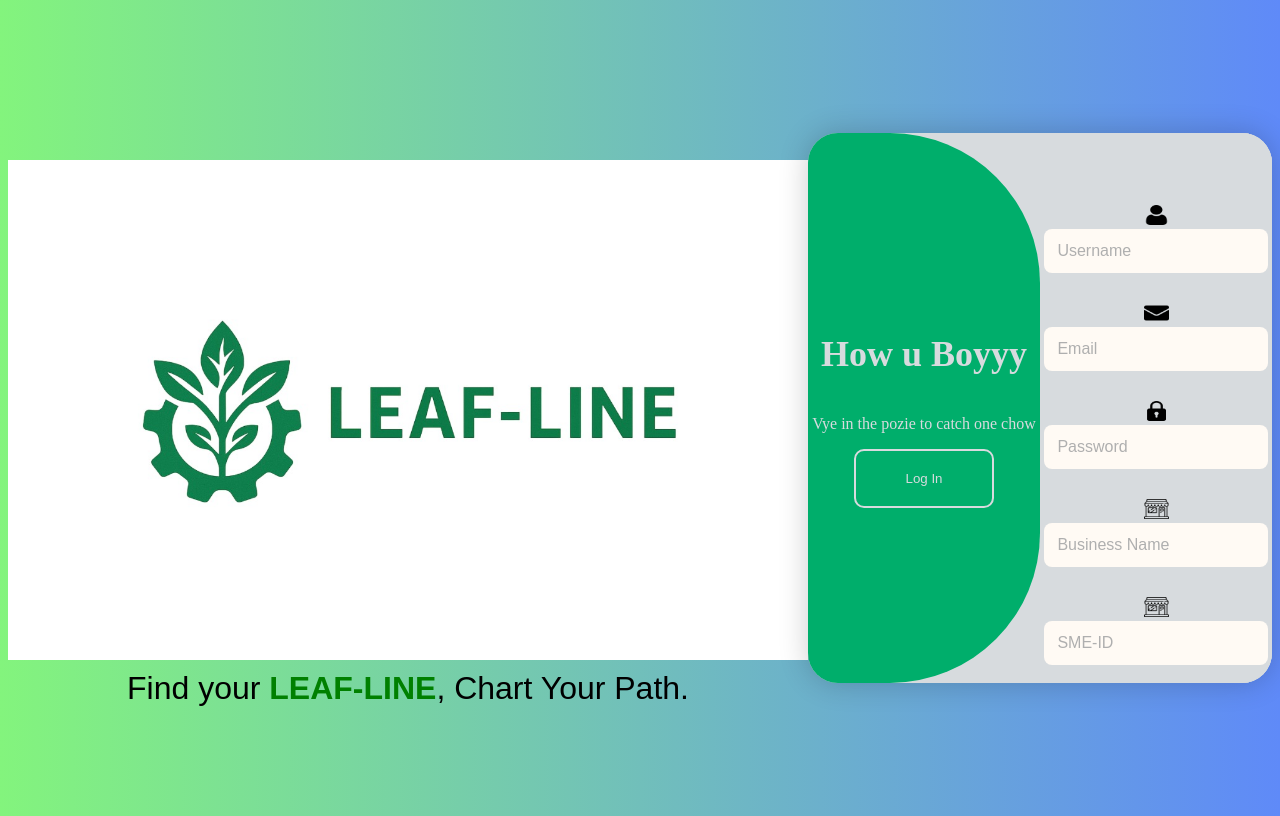
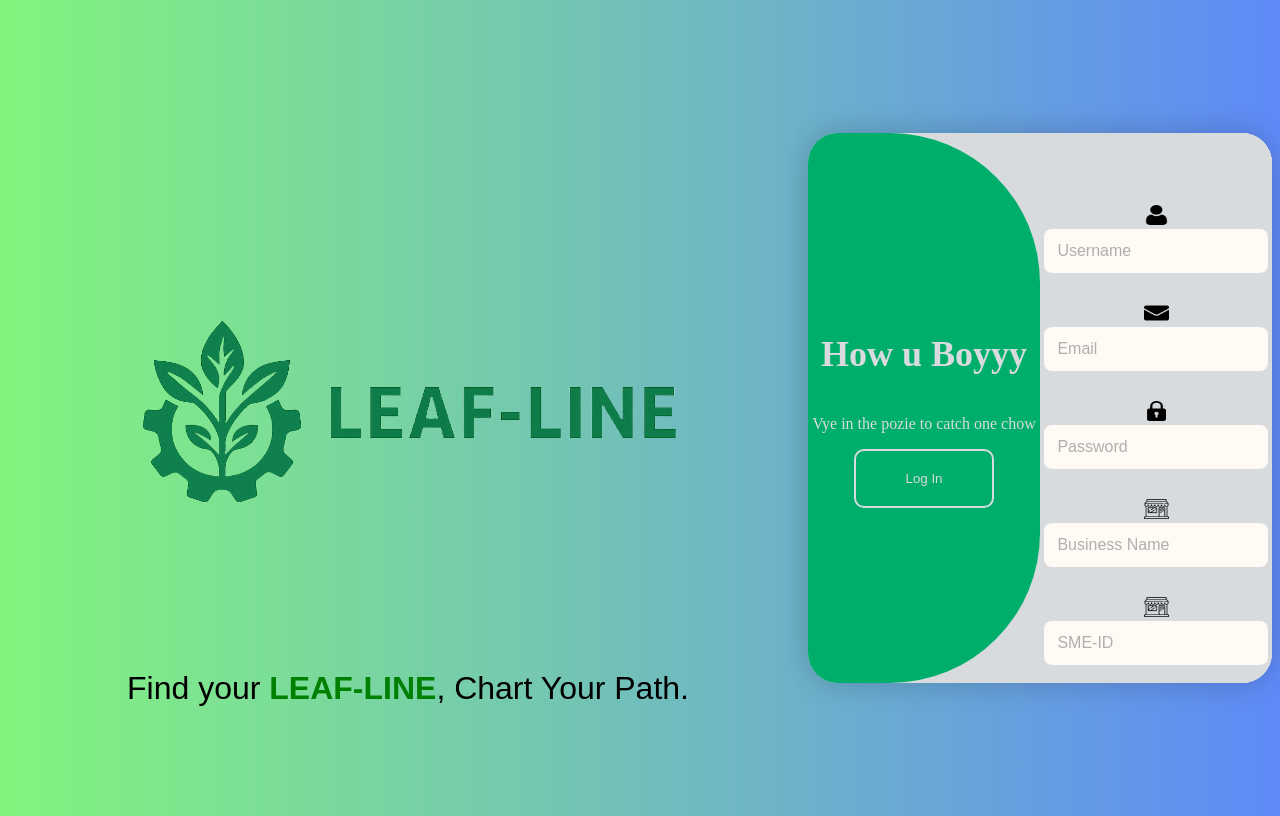
Before and after one commit to b1t-0f-v1k/G20-Hackathon-Project, a website with bundled scripts: page Leaf-Line/frontend/Website/LoginPage/LoginSignUp.html in a window 1280 px wide. Built offline with nearby package versions, Linux system fonts and the light colour scheme.

Commit message:
thrishen edits

```diff
--- a/Leaf-Line/backend/server.js
+++ b/Leaf-Line/backend/server.js
@@ -23,7 +23,7 @@ mongoose.connect(process.env.MONGO_URI)
     // start server only after DB connects successfully
     const PORT = process.env.PORT || 5000;
     app.listen(PORT, () => {
-    console.log(`Server running on http://localhost:${PORT}`);
+        console.log(`Server running on http://localhost:${PORT}`);
     });
 })
 .catch( (err) => console.error("MongoDB connection error: ", err));
--- a/Leaf-Line/frontend/Website/LoginPage/LoginSignUp.html
+++ b/Leaf-Line/frontend/Website/LoginPage/LoginSignUp.html
@@ -8,7 +8,7 @@
 </head>
 <body>
     <div class="top-center-banner">
-        <img src="Leaf-Line_banner_white (1).png" alt="User Icon" style="height: 500px; width: 800px;">
+        <img src="Adobe Express - file.png" alt="User Icon" style="height: 500px; width: 800px;">
         <span>Find your <span class="leafline-text">LEAF-LINE</span>, Chart Your Path.</span>
     </div>
     <div class = "OuterDiv">
```
Also changed, not shown: Leaf-Line/frontend/Website/LoginPage/Adobe Express - file.png (added).
